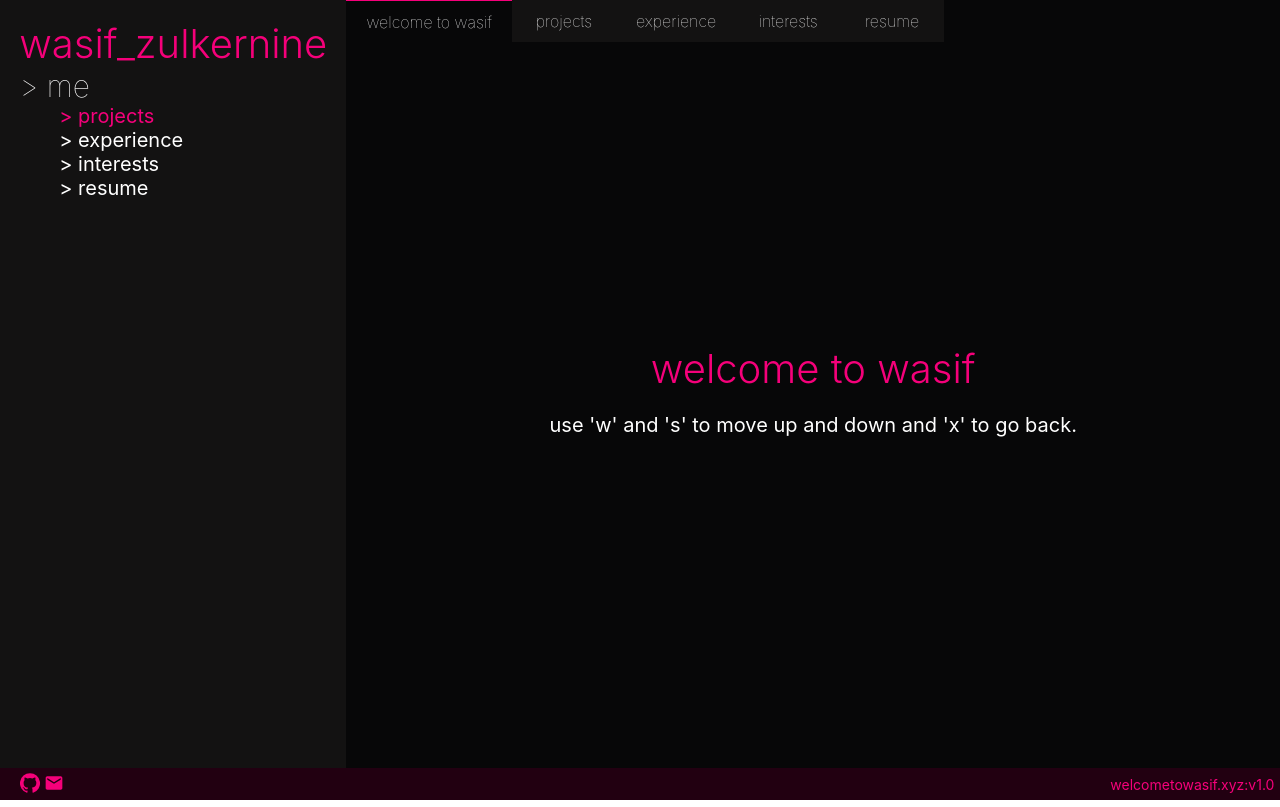
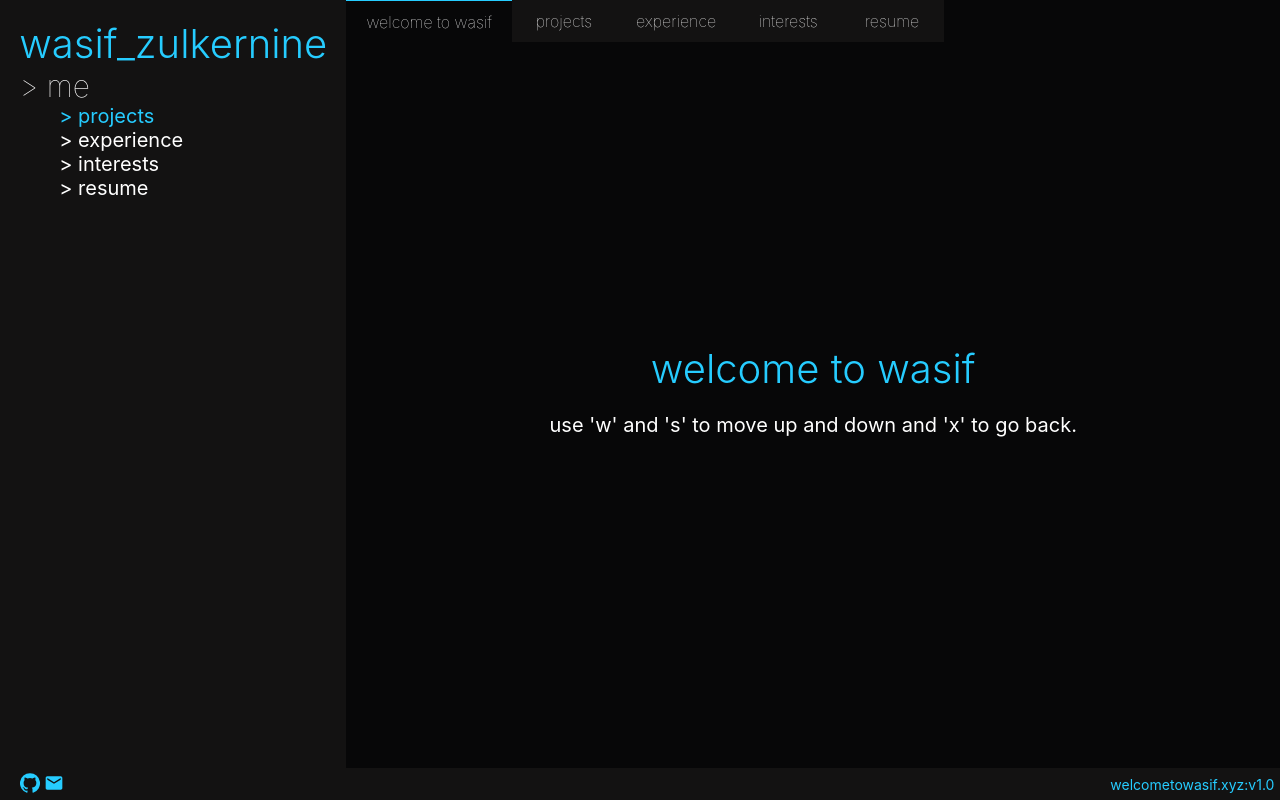
Before and after one commit to Wasifz9/keys, a React (Create React App) app: page / in a window 1280 px wide. Built offline with nearby package versions, Linux system fonts and the light colour scheme.

Commit message:
tabs clickable and dynamic coloring

```diff
--- a/src/App.css
+++ b/src/App.css
@@ -27,6 +27,7 @@ h3{
 
 li {
   list-style: none;
+  font-weight: 100;
 }
 
 .active {
@@ -67,7 +68,7 @@ ul{
   position: absolute;
   bottom: 0px;
   height: 4vh;
-  background-color: #220011;
+  background-color:#131212;
   margin:0;
   width: 98%;
   padding: 0px 20px;
@@ -112,6 +113,10 @@ ul{
   transition: all linear 0.1s;
 }
 
+.tab:hover {
+  cursor: pointer;
+}
+
 .activetab {
   background-color: rgb(7, 7, 8);
   border-top: 1px solid var(--primary-color);
--- a/src/App.js
+++ b/src/App.js
@@ -210,17 +210,28 @@ function App() {
 
   useEffect (() => {
     var colors = [
-        '#ff0000', '#00ff00', '#0000ff',
-        '#ff3333', '#ffff00', '#ff6600'
+        '#F5007A', '#ff2626', '#26ccff', '#e6a900'
     ];
 
+    var sec_colors = [
+       '#220011','#3d0000', '#001c33', '#032700', '#473400'
+    ];
+
+    const random_index  = Math.floor(Math.random() * colors.length);
     // selecting random color
-    var random_color = colors[Math.floor(
-            Math.random() * colors.length)];
+    var random_color = colors[random_index];
+    var random_color2 = sec_colors[random_index];
 
-    var x = document.getElementById('html');
-    x.style.color = random_color;
-  });
+
+    document.documentElement.style.setProperty(
+     `--primary-color`,
+     random_color
+    )
+    document.documentElement.style.setProperty(
+     `--secondary-color`,
+     random_color2
+    )
+  }, []);
 
   const [highlighted, setHighlighted] = useState(0);
   const [selected, setSelected] = useState(defaultSelect);
@@ -355,7 +366,11 @@ function App() {
         <div className = "tabs">
         {
           tabs.map((tab, i) => (
-            <div className = {selected === tab ? 'tab activetab' : 'tab'}>
+            <div className = {selected === tab ? 'tab activetab' : 'tab'}
+                 onClick = {() => {
+                   setSelected(tab);
+                   i === 0 ? setHighlighted(0) : setHighlighted(i-1);
+                   }}>
               {tab}
             </div>
           ))
--- a/src/index.css
+++ b/src/index.css
@@ -7,7 +7,7 @@ body, html {
   -webkit-font-smoothing: antialiased;
   -moz-osx-font-smoothing: grayscale;
   overflow: hidden;
-  --primary-color:#F5007A;
+  /*--primary-color:#F5007A;*/
 }
 
 code {
@@ -18,3 +18,8 @@ code {
 .root {
   width: 100vw;
 }
+
+:root {
+  --primary-color: #10c000;
+  --secondar-color: white;
+}
```
